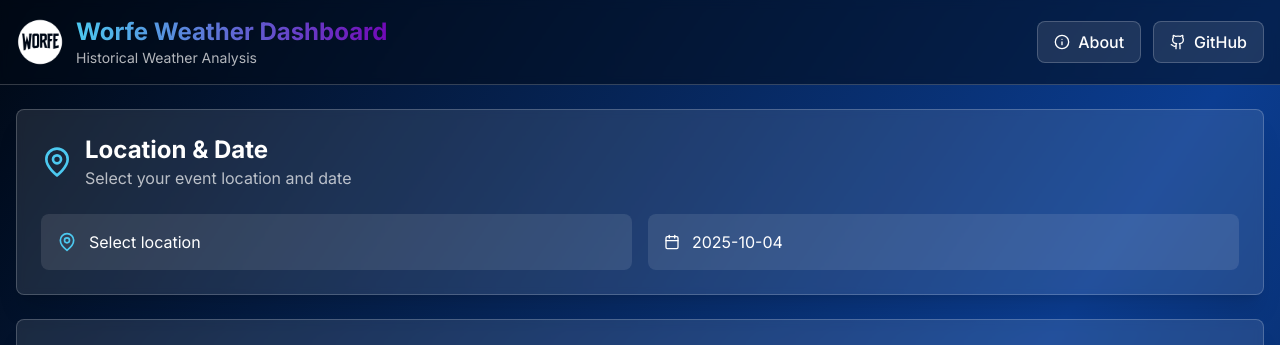
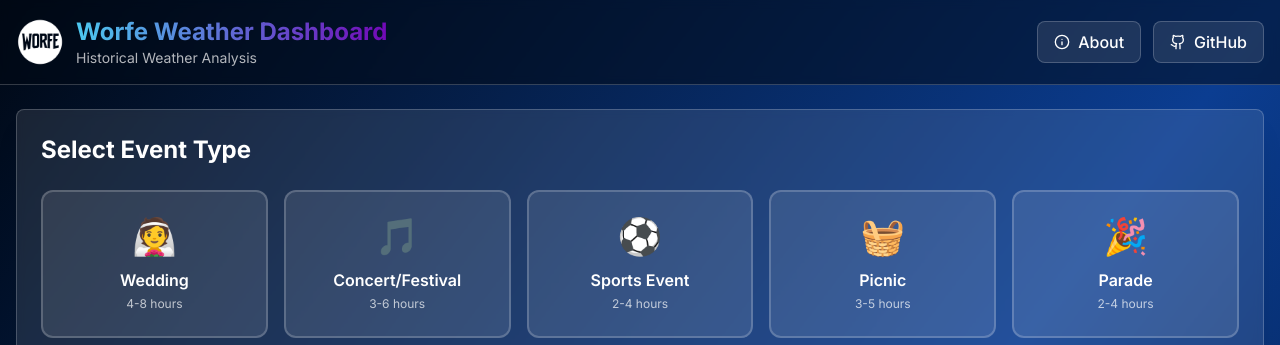
Before and after one commit to Efekose7/worfe, a React (Create React App) app: page / in a window 1280 px wide. Both pictures are taken after a click on the button "Get Started Now". Shown: the top 345 px of the page. Built offline with nearby package versions, Linux system fonts and the light colour scheme; the HTML template or start-up script is replaced by a standard one.

Commit message:
Remove Location & Date section from EventPlanner - Clean up unused imports

```diff
--- a/src/components/EventPlanner.js
+++ b/src/components/EventPlanner.js
@@ -1,5 +1,5 @@
 import React, { useState } from 'react';
-import { Calendar, MapPin, AlertTriangle, CheckCircle, AlertCircle } from 'lucide-react';
+import { AlertTriangle, CheckCircle, AlertCircle } from 'lucide-react';
 import { useWeather } from '../context/WeatherContext';
 
 // Event types and critical factors
@@ -138,7 +138,7 @@ const calculateEventRiskScore = (weatherData, eventType) => {
 };
 
 const EventPlanner = () => {
-  const { selectedLocation, selectedDate, weatherData, loading, error } = useWeather();
+  const { weatherData, loading, error } = useWeather();
   const [selectedEvent, setSelectedEvent] = useState(null);
   const [showRiskAnalysis, setShowRiskAnalysis] = useState(false);
   const [isAnalyzing, setIsAnalyzing] = useState(false);
@@ -172,29 +172,6 @@ const EventPlanner = () => {
 
   return (
     <div className="space-y-6">
-      {/* Location and Date Selection */}
-      <div className="card p-6">
-        <div className="flex items-center gap-3 mb-6">
-          <MapPin className="w-8 h-8 text-earth-cyan" />
-          <div>
-            <h2 className="text-2xl font-bold text-white">Location & Date</h2>
-            <p className="text-white/70">Select your event location and date</p>
-          </div>
-        </div>
-
-        <div className="grid grid-cols-1 md:grid-cols-2 gap-4">
-          <div className="flex items-center gap-3 p-4 bg-white/10 rounded-lg">
-            <MapPin className="w-5 h-5 text-earth-cyan" />
-            <span className="text-white">
-              {selectedLocation ? `${selectedLocation.name}, ${selectedLocation.country}` : 'Select location'}
-            </span>
-          </div>
-          <div className="flex items-center gap-3 p-4 bg-white/10 rounded-lg">
-            <Calendar className="w-4 h-4" />
-            <span>{selectedDate || 'Select date'}</span>
-          </div>
-        </div>
-      </div>
 
       {/* Event Type Selection */}
       <div className="card p-6">
```
